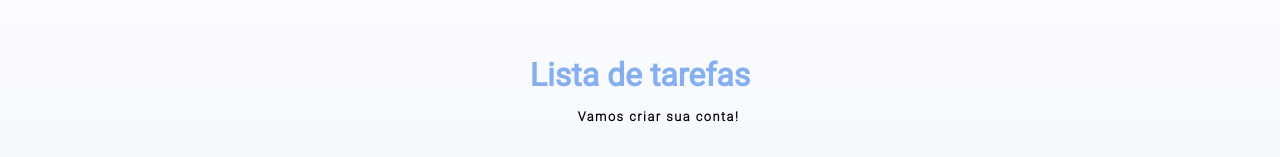
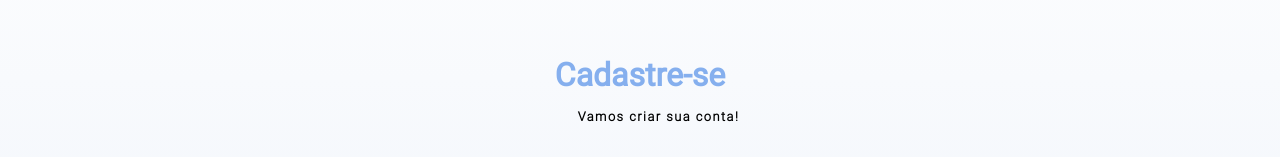
Before and after one commit to fabriwalter/todolist2, a React (Create React App) app: page /register in a window 1280 px wide. Shown: the part 188-345 px from the top of the page. Built offline with nearby package versions, Linux system fonts and the light colour scheme.

Commit message:
header h1 changed from static to dinamic through props Installed toastify and changed login and register alerts

```diff
--- a/package.json
+++ b/package.json
@@ -12,6 +12,7 @@
     "react-icons": "^4.10.1",
     "react-router-dom": "^6.14.1",
     "react-scripts": "5.0.1",
+    "react-toastify": "^9.1.3",
     "web-vitals": "^2.1.4"
   },
   "scripts": {
--- a/src/App.js
+++ b/src/App.js
@@ -1,9 +1,13 @@
 import { BrowserRouter } from 'react-router-dom';
 import RoutesApp from './routes';
+
+import { ToastContainer } from 'react-toastify';
+import 'react-toastify/dist/ReactToastify.css';
 
 export default function App() {
   return (
     <BrowserRouter>
+      <ToastContainer autoClose={3000} />
       <RoutesApp />
     </BrowserRouter>
   );
--- a/src/components/Header/index.js
+++ b/src/components/Header/index.js
@@ -2,11 +2,11 @@ import Imagem from '../../components/Imagem';
 
 import './header.css';
 
-export default function Header() {
+export default function Header(props) {
   return (
       <header>
         <div className='header-container'>
-            <h1 className='header-titulo'>Lista de tarefas</h1>
+            <h1 className='header-titulo'>{props.titulo}</h1>
             <Imagem className='header-imagem'/>
         </div>
       </header>
--- a/src/pages/Home/index.js
+++ b/src/pages/Home/index.js
@@ -8,6 +8,8 @@ import { useNavigate } from 'react-router-dom';
 
 import { auth } from '../../firebaseConnection';
 import { signInWithEmailAndPassword } from 'firebase/auth';
+
+import { toast } from 'react-toastify';
 
 import './home.css';
 
@@ -26,10 +28,12 @@ export default function Home() {
             await signInWithEmailAndPassword(auth, email, password)
             .then(() => {
                 //Navegar para ADMIN
-                navigate('/admin', { replace: true } )
+                navigate('/admin', { replace: true } );
+                toast.success('Bem-vindo! =)');
             })
             .catch((e) => {
                 console.log('Erro ao fazer o Login: ' + e);
+                toast.error('E-mail e/ou senha inválidos!');
             })
 
         } else {
@@ -40,7 +44,7 @@ export default function Home() {
 
     return (
         <div className='home-container'>
-            <Header />
+            <Header titulo="Lista de tarefas" />
             <div className='home-subtitulo'>
                 <p className='roboto-light'>Simplifique sua rotina: o aplicativo inteligente que mantém suas tarefas em ordem.</p>
             </div>
--- a/src/pages/Register/index.js
+++ b/src/pages/Register/index.js
@@ -8,6 +8,8 @@ import { useNavigate } from 'react-router-dom';
 
 import { auth } from '../../firebaseConnection';
 import { createUserWithEmailAndPassword } from 'firebase/auth';
+
+import { toast } from 'react-toastify';
 
 export default function Register() {
 
@@ -22,8 +24,10 @@ export default function Register() {
           await createUserWithEmailAndPassword(auth, email, password)
           .then(() => {
             navigate('/admin', { replace: true });
+            toast.success('Cadastro realizado com sucesso!');
           })
           .catch((e) => {
+            toast.error('E-mail e/ou senha inválidos! Por favor, tente novamente!');
             console.log('Ocorreu um erro ao cadastrar: ' + e)
           })
 
@@ -35,7 +39,7 @@ export default function Register() {
 
     return (
         <div className='home-container'>
-            <Header />
+            <Header titulo="Cadastre-se" />
             <div className='home-subtitulo'>
                 <p className='roboto-light'>Vamos criar sua conta!</p>
             </div>
```
Also changed, not shown: 1 other file (tests, documents, lock files or other folders).
